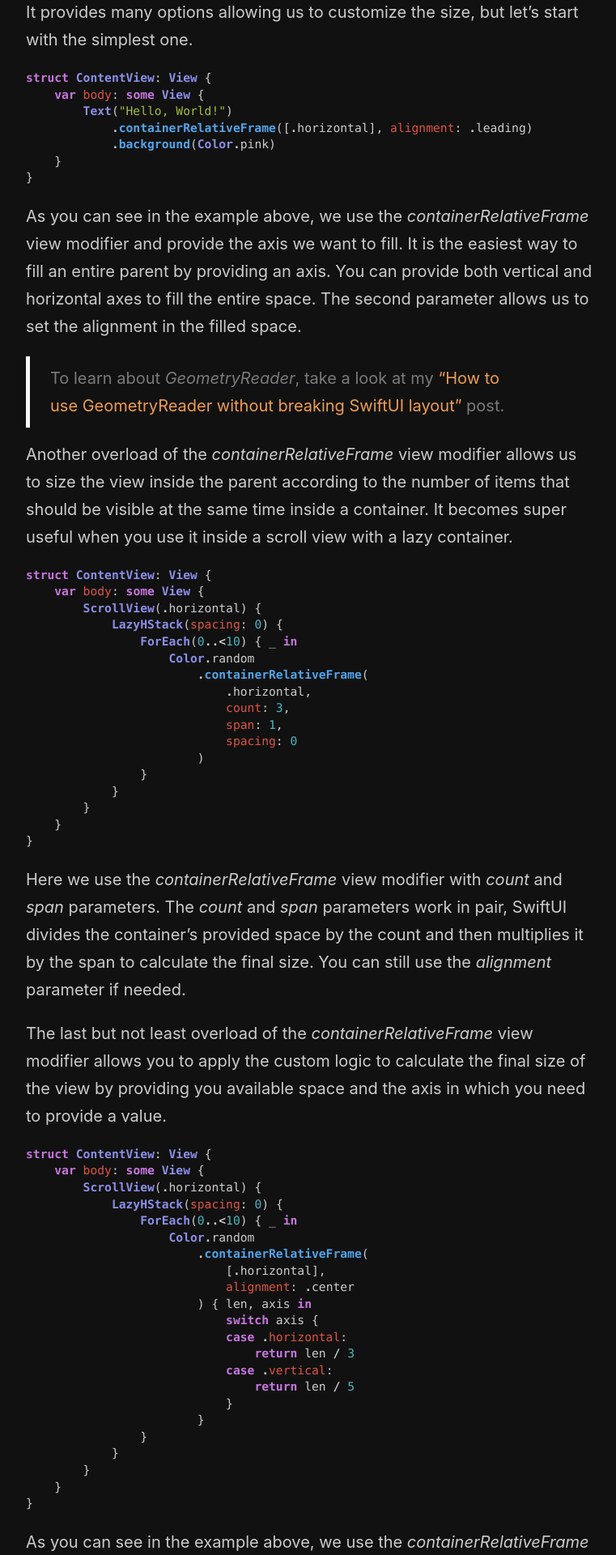
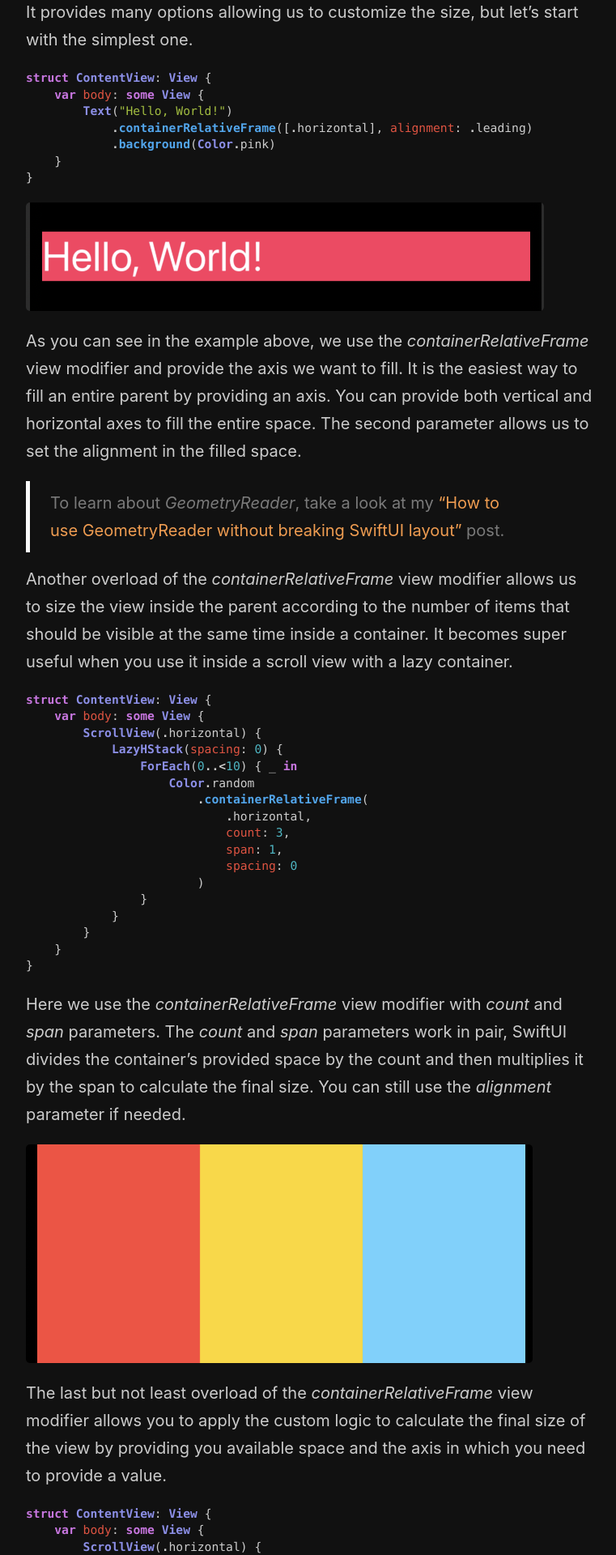
Before and after one commit to mecid/mecid.github.io, a Jekyll site: the page built from _posts/2025-01-28-container-relative-frames-in-swiftui.md, in a window 1280 px wide. Shown: the part 716-2636 px from the top of the page at 81% size, without its empty margins (258-1019 px from the left). Built offline with Jekyll 4.4.1, drawn with Linux system fonts in a browser that asks for light colours.

Commit message:
images added to the container relative frames post

````diff
--- a/_posts/2025-01-28-container-relative-frames-in-swiftui.md
+++ b/_posts/2025-01-28-container-relative-frames-in-swiftui.md
@@ -20,6 +20,8 @@ struct ContentView: View {
     }
 }
 ```
+
+![container-relative-frame](/public/crf1.png)
 
 As you can see in the example above, we use the *containerRelativeFrame* view modifier and provide the axis we want to fill. It is the easiest way to fill an entire parent by providing an axis. You can provide both vertical and horizontal axes to fill the entire space. The second parameter allows us to set the alignment in the filled space.
 
@@ -48,6 +50,8 @@ struct ContentView: View {
 ```
 
 Here we use the *containerRelativeFrame* view modifier with *count* and *span* parameters. The *count* and *span* parameters work in pair, SwiftUI divides the container’s provided space by the count and then multiplies it by the span to calculate the final size. You can still use the *alignment* parameter if needed.
+
+![container-relative-frame](/public/crf2.png)
 
 The last but not least overload of the *containerRelativeFrame* view modifier allows you to apply the custom logic to calculate the final size of the view by providing you available space and the axis in which you need to provide a value.
 
````
